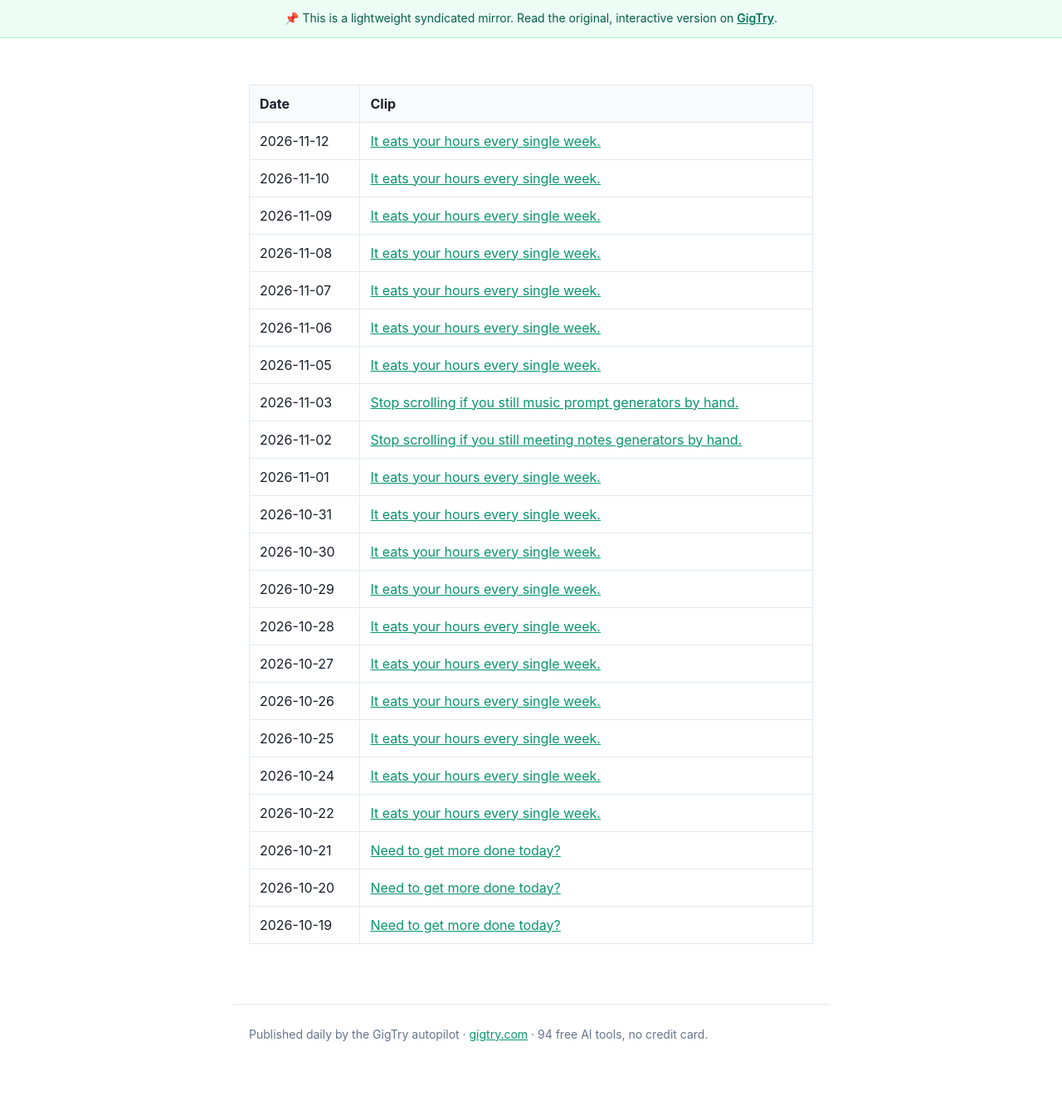
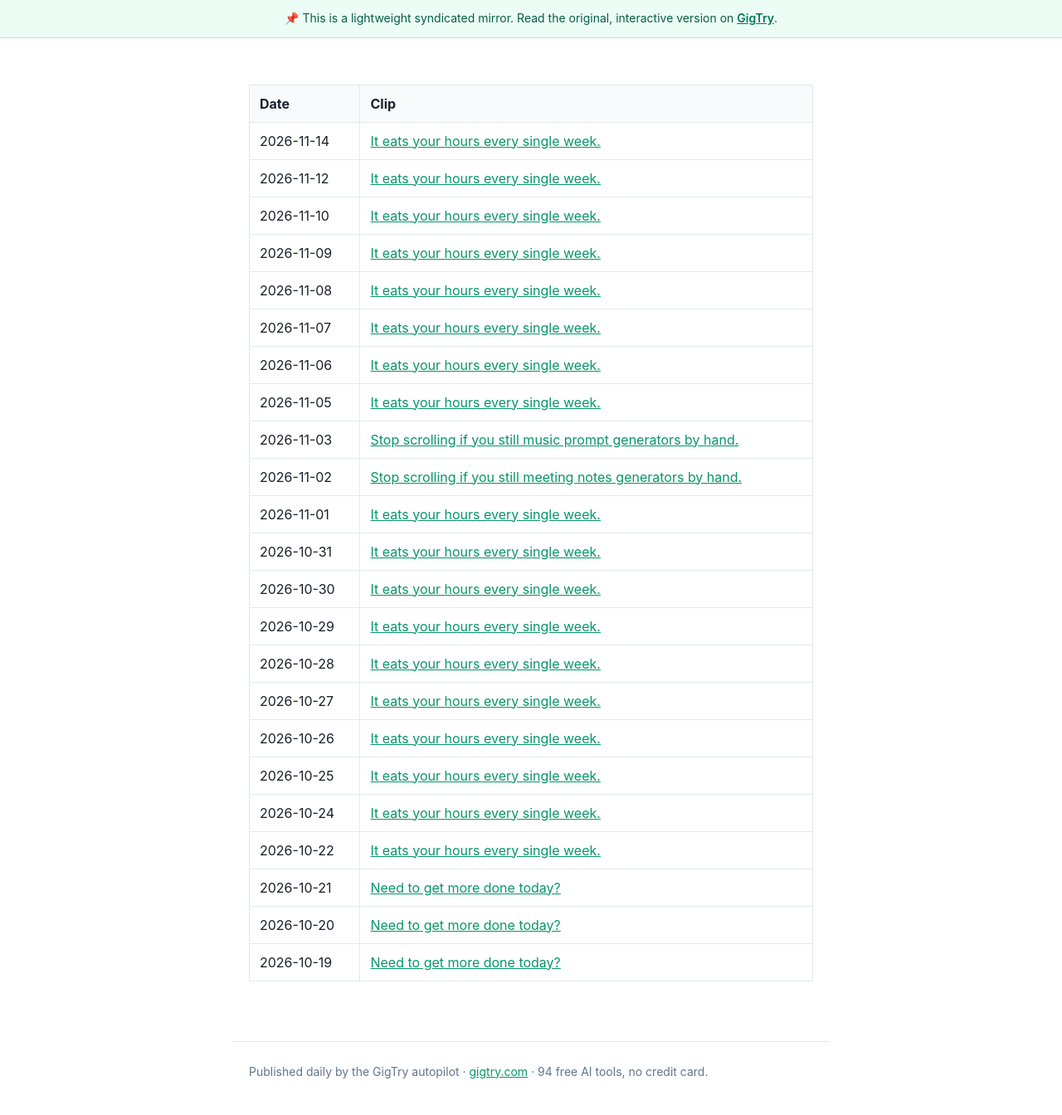
Before and after one commit to gigtryinfo-dev/gigtry-public, a Jekyll site: the page built from posts/clips/index.md, in a window 1280 px wide. Shown: the whole page at 83% size. Built offline with Jekyll 4.4.1, drawn with Linux system fonts in a browser that asks for light colours; before the commit the page ends 1299 px from its top, so only the background shows below that.

Commit message:
clips index: 2026-11-14

```diff
--- a/posts/clips/index.md
+++ b/posts/clips/index.md
@@ -7,6 +7,7 @@
 
 | Date | Clip |
 |------|------|
+| 2026-11-14 | [It eats your hours every single week.](https://gigtryinfo-dev.github.io/gigtry-public/posts/clips/2026-11-14-clip-1.html) |
 | 2026-11-12 | [It eats your hours every single week.](https://gigtryinfo-dev.github.io/gigtry-public/posts/clips/2026-11-12-clip-1.html) |
 | 2026-11-10 | [It eats your hours every single week.](https://gigtryinfo-dev.github.io/gigtry-public/posts/clips/2026-11-10-clip-1.html) |
 | 2026-11-09 | [It eats your hours every single week.](https://gigtryinfo-dev.github.io/gigtry-public/posts/clips/2026-11-09-clip-1.html) |
```
